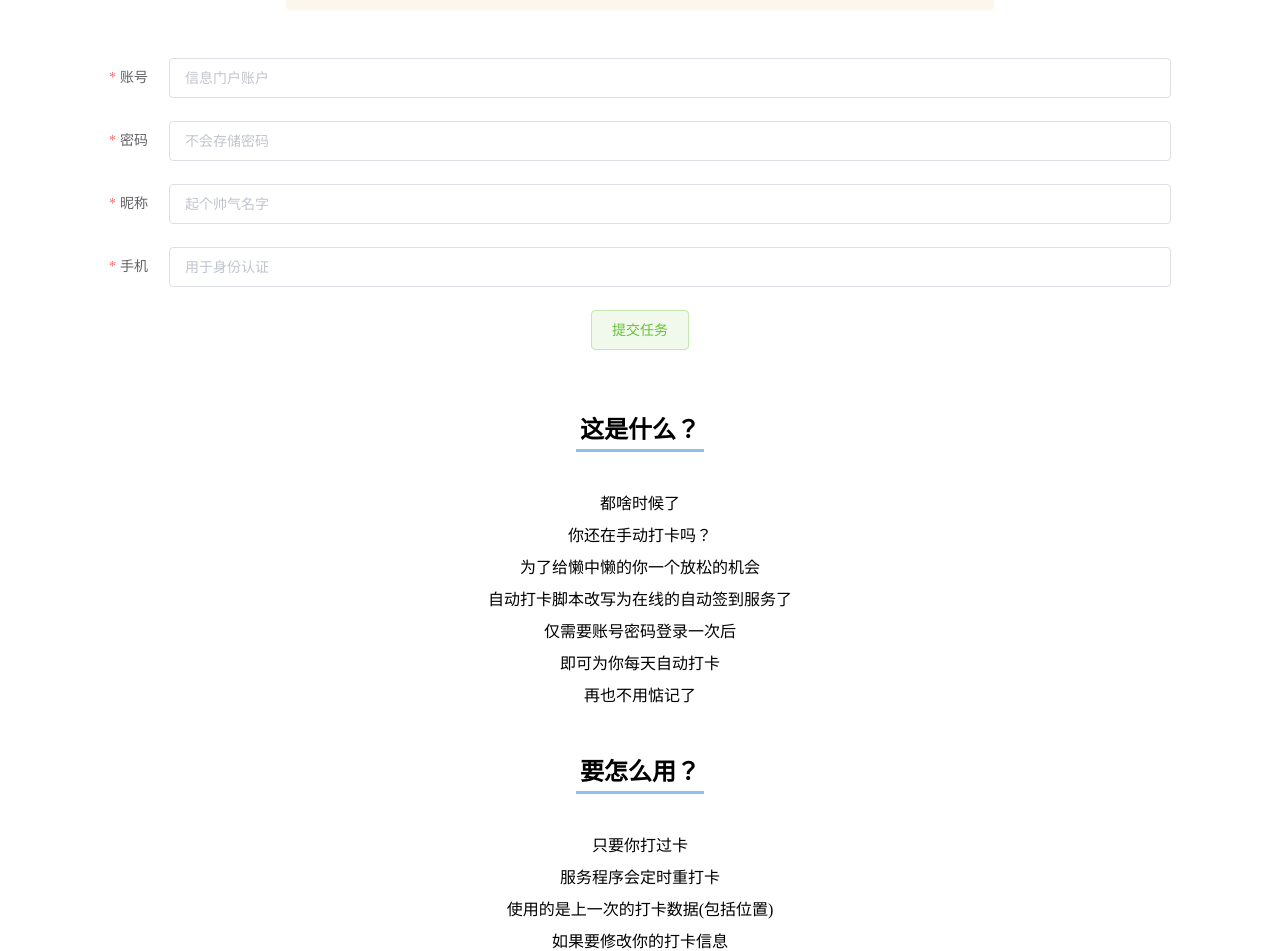
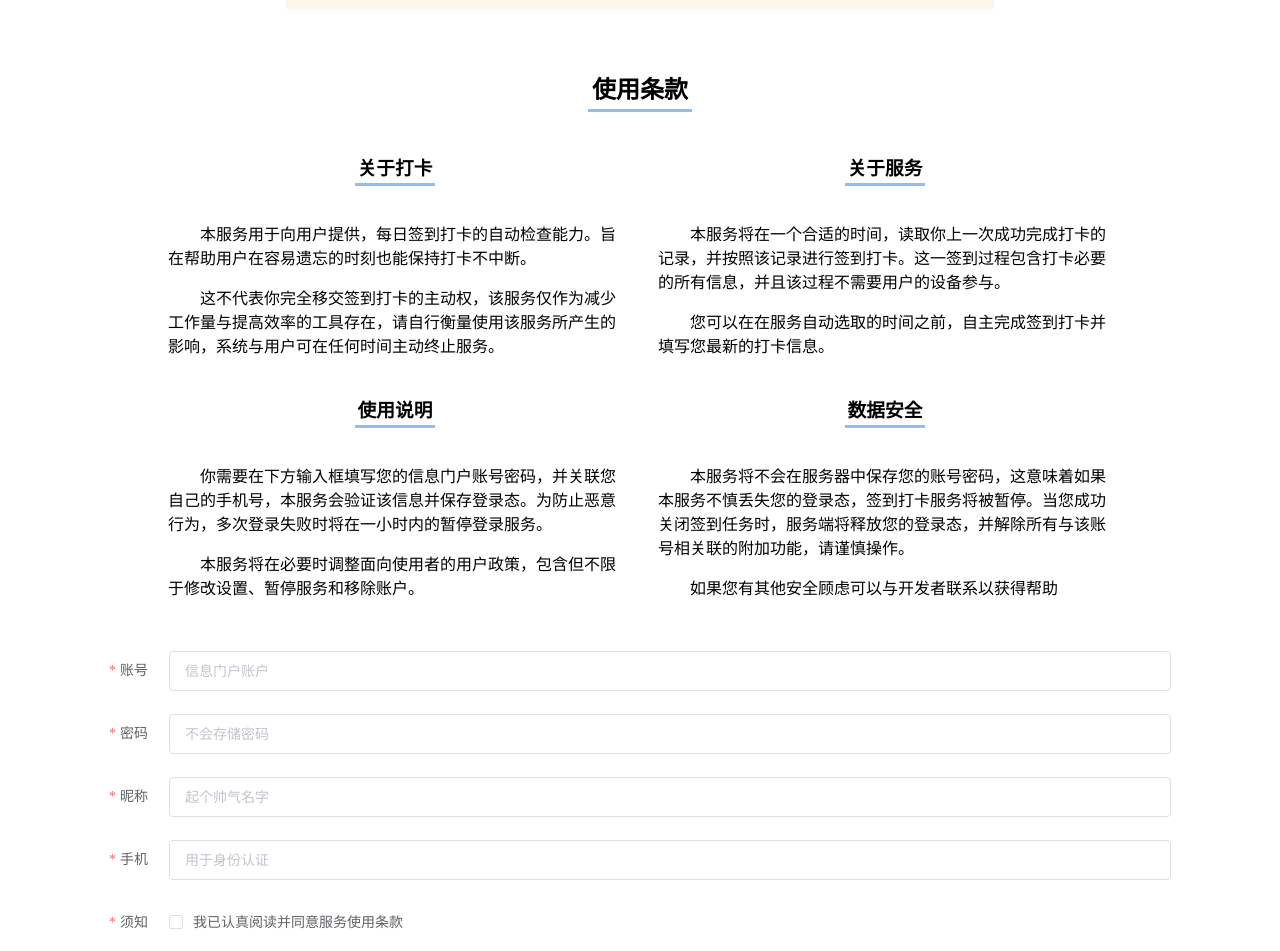
Before and after one commit to wolfbolin/ncov-csu-edu, a Vue app in the folder webpage/: page / in a window 1280 px wide. Shown: the part 601-1552 px from the top of the page. Built offline with nearby package versions, Linux system fonts and the light colour scheme; no server answers.

Commit message:
Terms of service

```diff
--- a/webpage/src/views/Home.vue
+++ b/webpage/src/views/Home.vue
@@ -3,13 +3,61 @@
         <div class="inner">
             <img src="@/assets/logo.png" class="logo" alt="logo"/>
             <h1>CSU-COVID19-SIGN</h1>
-            <p>输入信息门户账号即可添加自动签到任务</p>
+            <p>简单几步即可建立羁绊</p>
             <div class="alert">
                 <el-alert title="服务反馈与通知群 1158608406" type="warning" center :closable="false"></el-alert>
             </div>
             <div class="alert">
                 <el-alert :title="closeInfo" type="error" center
                           v-if="closeLogin" :closable="false"></el-alert>
+            </div>
+            <div class="readme">
+                <h2>使用条款</h2>
+                <el-row :gutter="36">
+                    <el-col :sm="12" :xs="24">
+                        <h3>关于打卡</h3>
+                        <p>
+                            本服务用于向用户提供，每日签到打卡的自动检查能力。旨在帮助用户在容易遗忘的时刻也能保持打卡不中断。
+                        </p>
+                        <p>
+                            <span>这不代表你完全移交签到打卡的主动权，该服务仅作为减少工作量与提高效率的工具存在，</span>
+                            <span>请自行衡量使用该服务所产生的影响，系统与用户可在任何时间主动终止服务。</span>
+                        </p>
+                    </el-col>
+                    <el-col :sm="12" :xs="24">
+                        <h3>关于服务</h3>
+                        <p>
+                            <span>本服务将在一个合适的时间，读取你上一次成功完成打卡的记录，并按照该记录进行签到打卡。</span>
+                            <span>这一签到过程包含打卡必要的所有信息，并且该过程不需要用户的设备参与。</span>
+                        </p>
+                        <p>
+                            <span>您可以在在服务自动选取的时间之前，自主完成签到打卡并填写您最新的打卡信息。</span>
+                        </p>
+                    </el-col>
+                </el-row>
+                <el-row :gutter="36">
+                    <el-col :sm="12" :xs="24">
+                        <h3>使用说明</h3>
+                        <p>
+                            <span>你需要在下方输入框填写您的信息门户账号密码，并关联您自己的手机号，</span>
+                            <span>本服务会验证该信息并保存登录态。</span>
+                            <span>为防止恶意行为，多次登录失败时将在一小时内的暂停登录服务。</span>
+                        </p>
+                        <p>
+                            <span>本服务将在必要时调整面向使用者的用户政策，包含但不限于修改设置、暂停服务和移除账户。</span>
+                        </p>
+                    </el-col>
+                    <el-col :sm="12" :xs="24">
+                        <h3>数据安全</h3>
+                        <p>
+                            <span>本服务将不会在服务器中保存您的账号密码，这意味着如果本服务不慎丢失您的登录态，签到打卡服务将被暂停。</span>
+                            <span>当您成功关闭签到任务时，服务端将释放您的登录态，并解除所有与该账号相关联的附加功能，请谨慎操作。</span>
+                        </p>
+                        <p>
+                            <span>如果您有其他安全顾虑可以与开发者联系以获得帮助</span>
+                        </p>
+                    </el-col>
+                </el-row>
             </div>
             <el-form class="form" ref="form" label-position="left" label-width="60px"
                      v-loading="loading" :rules="rules" :model="formData">
@@ -27,6 +75,9 @@
                     <el-input v-model="formData.phone" placeholder="用于身份认证" type="number"
                               :disabled="closeLogin"></el-input>
                 </el-form-item>
+                <el-form-item label="须知" prop="readme" style="text-align: left">
+                    <el-checkbox>我已认真阅读并同意服务使用条款</el-checkbox>
+                </el-form-item>
                 <el-button type="success" @click="check_form" plain :disabled="closeLogin">提交任务</el-button>
             </el-form>
             <div class="tips">
@@ -39,14 +90,6 @@
                     即可为你每天自动打卡<br/>
                     再也不用惦记了<br/>
                 </p>
-                <h2>要怎么用？</h2>
-                <p>只要你打过卡<br/>
-                    服务程序会定时重打卡<br/>
-                    使用的是上一次的打卡数据(包括位置)<br/>
-                    如果要修改你的打卡信息<br/>
-                    在任务设定的时间前<br/>
-                    自己打卡就好<br/>
-                </p>
                 <h2>这安全吗？</h2>
                 <p>不存储你的密码<br/>
                     服务使用SSL加密传输<br/>
@@ -57,13 +100,6 @@
                     而且源码是开源的<br/>
                     接受安全反馈<br/>
                     <a href="https://github.com/wolfbolin/CSU-COVID19-SIGN" target="_blank">Github</a><br/>
-                </p>
-                <h2>为什么要手机？</h2>
-                <p>在删除时进行校验<br/>
-                    在账号出现问题时短信联系<br/>
-                    向VIP用户推送每日的打开结果<br/>
-                    若需要VIP短信推送服务<br/>
-                    请联系开发者开通
                 </p>
                 <h2>会宕机吗？</h2>
                 <p>理论上会<br/>
@@ -115,12 +151,15 @@ export default {
                 phone: [
                     {required: true, message: '请输入收信电话号码', trigger: 'blur'},
                     {min: 11, max: 11, message: '长度应为 11 个数字', trigger: 'blur'}
+                ],
+                readme: [
+                    {required: true, message: '建立羁绊的必要前提', trigger: 'change'}
                 ]
             }
         }
     },
     methods: {
-        check_open: function(){
+        check_open: function () {
             this.loading = true;
             let that = this;
             let data_host = this.$store.state.host
@@ -214,6 +253,29 @@ export default {
         width: 100%;
     }
 
+
+    .readme {
+        width: 80%;
+        margin: 36px auto auto;
+
+        h2 {
+            display: inline-block;
+            padding: 4px;
+            border-bottom: #91BEF0 3px solid;
+        }
+
+        h3 {
+            display: inline-block;
+            padding: 3px;
+            border-bottom: #91BEF0 3px solid;
+        }
+
+        p {
+            text-align: left;
+            text-indent: 2em;
+        }
+    }
+
     .tips {
         margin-top: 36px;
 
```
